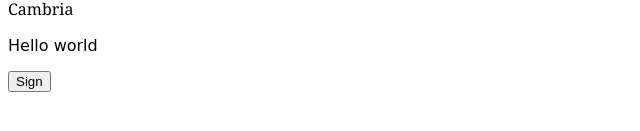
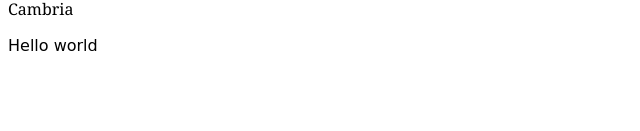
Before and after one commit to Himanshhhyou/olevelcss, a plain HTML site: page class-codes/38_font-props.html in a window 1280 px wide. Shown: the part 223-354 px from the top of the page, without its empty margins (0-640 px from the left). Drawn offline with Linux system fonts and the light colour scheme; a web font is replaced by a local one.

Commit message:
Remove unused Sign button from font props demo
Deleted the Sign button from 38_font-props.html as it was not used or styled, simplifying the HTML structure.

```diff
--- a/class-codes/38_font-props.html
+++ b/class-codes/38_font-props.html
@@ -41,7 +41,7 @@
     <p class="p7">Cambria</p>
     <p class="p8">Hello world</p>
 
-    <BUTTON> Sign</BUTTON>
+
 
 </body>
 </html>
```
